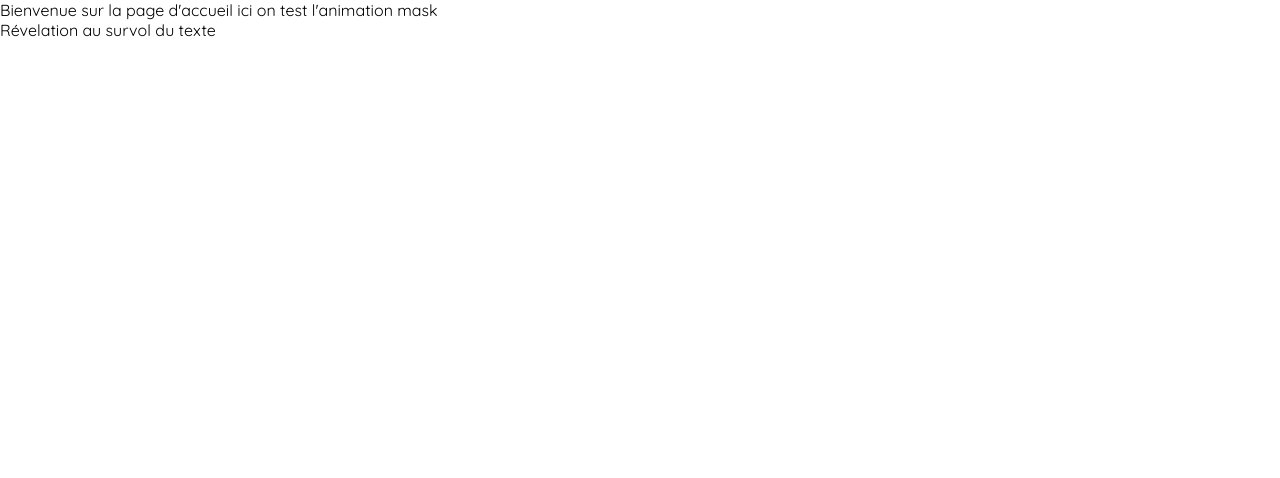
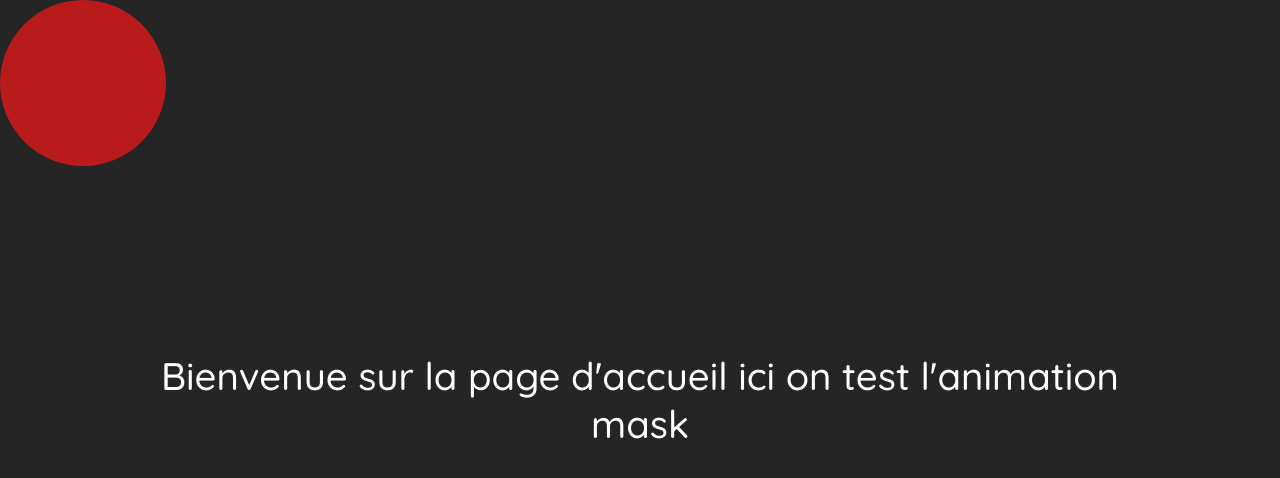
Before and after one commit to Scharlyopitz/MaskEffect, a React (Vite) app: page / in a window 1280 px wide. Shown: the top 478 px of the page. Built offline with nearby package versions, Linux system fonts and the light colour scheme.

Commit message:
Ajout du style pour le texte et le mask

```diff
--- a/src/App.jsx
+++ b/src/App.jsx
@@ -1,7 +1,7 @@
 export default function App() {
   return (
     <main>
-      <div className="textContainer mask">
+      <div className="textContainer">
         <p>Bienvenue sur la page d'accueil ici on test l'animation mask</p>
       </div>
 
--- /dev/null
+++ b/src/sass/_general.scss
@@ -0,0 +1,31 @@
+body {
+  font-family: "Quicksand", serif;
+  color: #ffffff;
+  background: #252525;
+}
+
+main {
+  height: 100vh;
+  .mask {
+    position: absolute;
+    top: 0;
+    left: 0;
+    mask-image: url("../assets/mask.svg");
+    mask-repeat: no-repeat;
+    background: #b91b1b;
+    color: #000000;
+  }
+  .textContainer {
+    display: flex;
+    align-items: center;
+    justify-content: center;
+    text-align: center;
+    width: 100%;
+    height: 100%;
+    padding: 0 10vw;
+    p {
+      font-size: 3vw;
+      font-weight: 500;
+    }
+  }
+}
--- a/src/sass/_reset.scss
+++ b/src/sass/_reset.scss
@@ -3,7 +3,3 @@
   margin: 0;
   box-sizing: border-box;
 }
-
-body {
-  font-family: "Quicksand", serif;
-}
--- a/src/style/style.css
+++ b/src/style/style.css
@@ -7,4 +7,34 @@
 
 body {
   font-family: "Quicksand", serif;
+  color: #ffffff;
+  background: #252525;
+}
+
+main {
+  height: 100vh;
+}
+main .mask {
+  position: absolute;
+  top: 0;
+  left: 0;
+  -webkit-mask-image: url("../assets/mask.svg");
+          mask-image: url("../assets/mask.svg");
+  -webkit-mask-repeat: no-repeat;
+          mask-repeat: no-repeat;
+  background: #b91b1b;
+  color: #000000;
+}
+main .textContainer {
+  display: flex;
+  align-items: center;
+  justify-content: center;
+  text-align: center;
+  width: 100%;
+  height: 100%;
+  padding: 0 10vw;
+}
+main .textContainer p {
+  font-size: 3vw;
+  font-weight: 500;
 }/*# sourceMappingURL=style.css.map */
--- a/src/style/style.scss
+++ b/src/style/style.scss
@@ -1,2 +1,3 @@
 @import "../sass/reset";
 @import "../sass/fonts";
+@import "../sass/general";
```
Also changed, not shown: src/assets/mask.svg (added), 1 other file (tests, documents, lock files or other folders).
